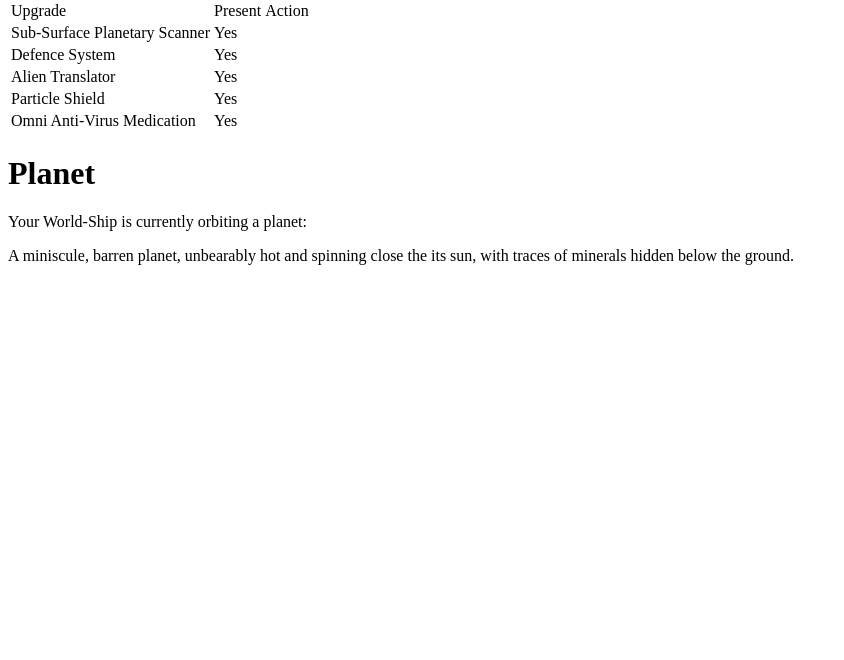
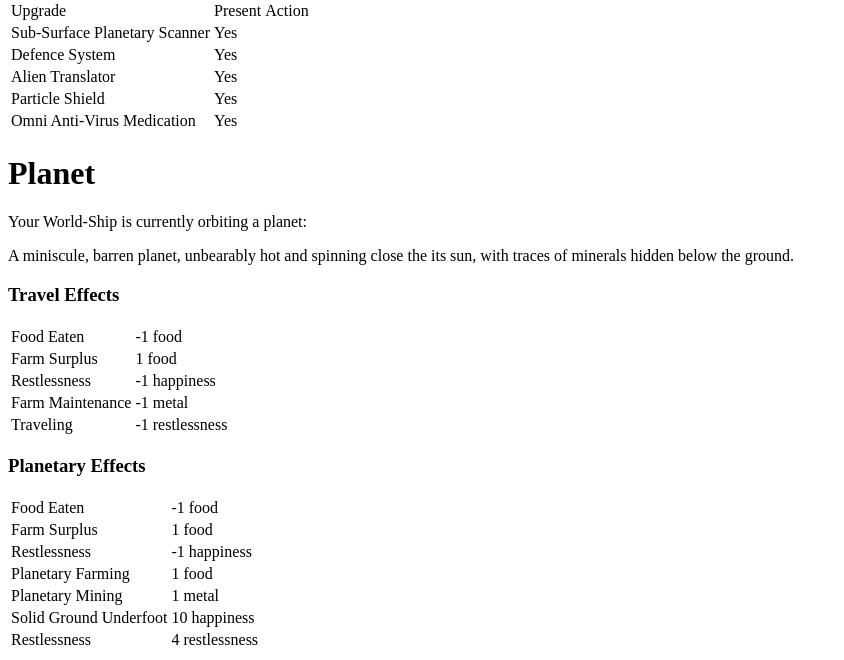
Before and after one commit to jdklassen/SkyWorlds, a Django app: page / in a window 1280 px wide. Shown: the part 620-1280 px from the top of the page, without its empty margins (0-844 px from the left). Before the commit the page ends 885 px from the top, so only its background shows below. Run offline with Django 3.2, Linux system fonts and the light colour scheme; a user stored in the database is signed in; tables that the repository leaves empty hold one stand-in row (values such as "Sample post").

Commit message:
add effect calculating/listing

```diff
--- a/universe/models.py
+++ b/universe/models.py
@@ -126,11 +126,11 @@ class Ship(models.Model):
     happiness = models.IntegerField(default=50) # 0-100
 
     farms = models.IntegerField(default=1)
-    food = models.IntegerField(default=0)
+    food = models.IntegerField(default=5)
     freezer_space = models.IntegerField(default=10)
 
     miners = models.IntegerField(default=1)
-    metal = models.IntegerField(default=0)
+    metal = models.IntegerField(default=5)
     cargo_space = models.IntegerField(default=10)
 
     research = models.IntegerField(default=0)
@@ -193,10 +193,69 @@ class Ship(models.Model):
             [get_location(x-1,y-1), get_location(x,y-1), get_location(x+1,y-1)],
         ]
 
+    def get_productivity(self):
+        return 1 + (self.happiness - 50) / 100
+
+
+# Effects are a tuple:
+# (Description, Resource modified, Good or Bad, Change)
+
+def _get_base_effects(ship):
+    effects = []
+
+    eaten = min(ship.population, ship.food)
+    effects.append(('Food Eaten', 'food', '-', -eaten))
+    starvation = ship.population - eaten
+    if starvation > 0:
+        effects.append(('Starvation', 'happiness', '-', -starvation * 10))
+        # Can't run out of population:
+        if starvation == ship.population:
+            starvation -= 1
+        if starvation:
+            effects.append(('Starvation', 'population', '-', -int(starvation / 2) - 1))
+    elif ship.food > 5:
+        if ship.population < ship.living_space:
+            effects.append(('Population Growth', 'population', '+', 1))
+            effects.append(('Population Growth', 'happiness', '+', 10))
+        else:
+            effects.append(('Overcrowding', 'happiness', '-', -10))
+
+    farm_max = min(ship.population, ship.farms)
+    effects.append(('Farm Surplus', 'food', '+', int(farm_max * ship.get_productivity() + 1)))
+
+    if ship.restlessness:
+        effects.append(('Restlessness', 'happiness', '-', -ship.restlessness))
+
+    return effects
+
 
 def get_effects_stay(ship, planet):
-    return []
+    effects = _get_base_effects(ship)
+
+    effects.append(('Planetary Farming', 'food', '+', ship.population * (planet.greenness + 25) // 25))
+
+    miner_max = min(ship.population, ship.miners)
+    effects.append(('Planetary Mining', 'metal', '+', int(miner_max * ship.get_productivity() * (planet.minerals + 25) // 25 + 1)))
+
+    effects.append(('Solid Ground Underfoot', 'happiness', '+', 10))
+    effects.append(('Restlessness', 'restlessness', '-', 4))
+
+    return effects
 
 
 def get_effects_travel(ship):
-    return []
+    effects = _get_base_effects(ship)
+
+    farm_maint = 2 * ship.farms - min(ship.farms, ship.maintainence_tech)
+    farm_decay = ship.metal - farm_maint
+    effects.append(('Farm Maintenance', 'metal', '-', -farm_maint))
+    # Always keep the last farm:
+    if farm_decay - ship.farms == 0:
+        farm_decay -= 0
+    if farm_decay > 0:
+        effects.append(('Farm Exhaustion', 'farms', '-', -int(farm_decay/2) - 1))
+
+    if ship.restlessness:
+        effects.append(('Traveling', 'restlessness', '+', -1))
+
+    return effects
--- /dev/null
+++ b/universe/templates/universe/effects.html
@@ -0,0 +1,8 @@
+<table>
+    {% for effect in effects %}
+    <tr>
+        <td>{{ effect.0 }}</td>
+        <td class"{% if effect.2 == "+" %}good{% else %}bad{% endif %}">{{ effect.3 }} {{ effect.1 }}</td>
+    </tr>
+    {% endfor %}
+</table>
--- a/universe/templates/universe/index.html
+++ b/universe/templates/universe/index.html
@@ -142,6 +142,23 @@
 Your World-Ship is currently orbiting a planet:
 <p>{{ planet.description }}</p>
 </div>
+
+<div class="choices">
+    <div class="travel">
+        <h3>Travel Effects</h3>
+        {% with effects=travel %}
+        {% include "universe/effects.html" %}
+        {% endwith %}
+    </div>
+    {% if stay %}
+    <div class="stay">
+        <h3>Planetary Effects</h3>
+        {% with effects=stay %}
+        {% include "universe/effects.html" %}
+        {% endwith %}
+    </div>
+    {% endif %}
+</div>
 {% endif %}
 
 {% endblock %}
--- a/universe/views.py
+++ b/universe/views.py
@@ -4,7 +4,7 @@ from django.shortcuts import redirect
 from django.contrib.auth.decorators import login_required
 from django.conf import settings
 
-from .models import Ship
+from .models import Planet, Ship, get_effects_travel, get_effects_stay
 
 
 INDEX_TEMPLATE = 'universe/index.html'
@@ -14,9 +14,15 @@ INDEX_TEMPLATE = 'universe/index.html'
 def index(request):
     ship = request.user.ship
     planet = ship.get_orbitting()
-    #TODO 2 effects lists
     #TODO stay/travel buttons
-    return render(request, INDEX_TEMPLATE, {'ship': ship, 'planet': planet})
+    context = dict(
+            ship=ship,
+            planet=planet,
+            travel=get_effects_travel(ship),
+            )
+    if planet:
+        context['stay'] = get_effects_stay(ship, planet)
+    return render(request, INDEX_TEMPLATE, context)
 
 
 @login_required
@@ -88,13 +94,20 @@ def research(request, tech_name):
 
 @login_required
 def stay(request):
+    ship = request.user.ship
+    planet = ship.get_orbitting()
+    if not planet:
+        return redirect('index')
+    effects = get_effects_stay(ship, planet)
     #TODO apply effects
     #TODO possible events
     return redirect('index')
 
 
 @login_required
-def travel(request):
+def travel(request): # TODO dx, dy params
+    ship = request.user.ship
+    effects = get_effects_travel(ship)
     #TODO apply effects
     #TODO possible events
     #TODO move
```
Also changed, not shown: universe/admin.py (line endings or trailing spaces).
